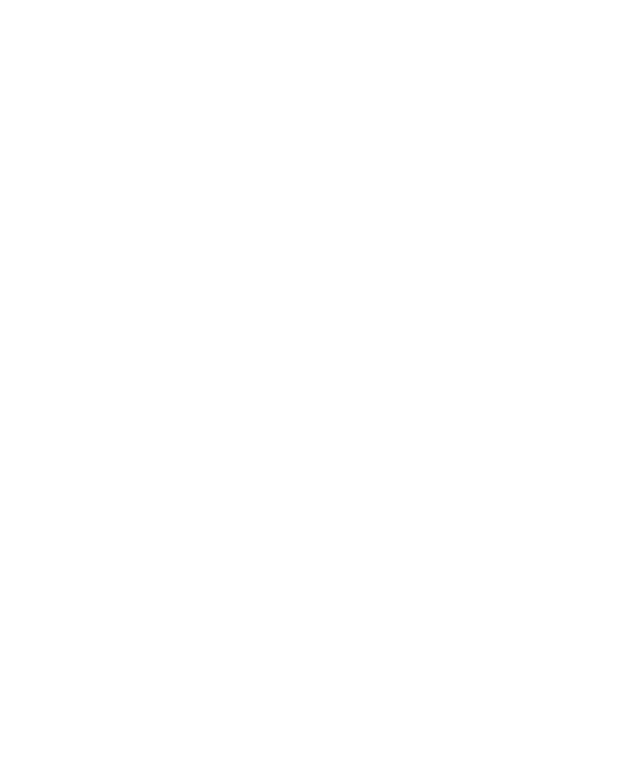
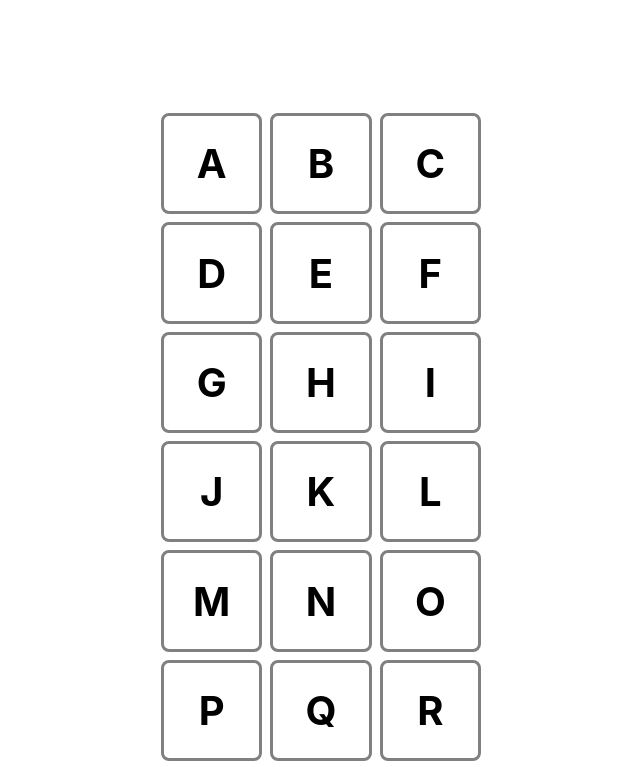
Before and after one commit to paccao/hangman-evolved, a React (Vite) app: page / in a window 1280 px wide. Shown: the part 739-1506 px from the top of the page, without its empty margins (319-959 px from the left). Before the commit the page ends 852 px from the top, so only its background shows below. Built offline with nearby package versions, Linux system fonts and the light colour scheme.

Commit message:
implement styling based on hard coded keyboard

```diff
--- a/src/App.tsx
+++ b/src/App.tsx
@@ -21,10 +21,17 @@
       margin: "0 auto",
       alignItems: "center",
     }}>
-      <p style={{ fontSize: "2rem", textAlign: "center" }}>Lose Win</p>
+      <p style={{
+        fontSize: "2rem",
+        textAlign: "center"
+      }}>Lose Win</p>
       <HangmanDrawing />
       <HangmanWord />
-      <Keyboard />
+      <div style={{
+        alignSelf: "stretch"
+      }}>
+        <Keyboard />
+      </div>
     </div >
   )
 }
--- /dev/null
+++ b/src/Keyboard.module.css
@@ -0,0 +1,26 @@
+.btn {
+	width: "100%";
+	border: 3px solid gray;
+	background: none;
+	aspect-ratio: 1 / 1;
+	font-size: 2.5rem;
+	text-transform: uppercase;
+	padding: .5rem;
+	font-weight: bold;
+	cursor: pointer;
+}
+
+.btn.active {
+	background-color: hsl(200, 100%, 50%);
+	color: white;
+}
+
+.btn.inactive {
+	opacity: .3;
+}
+
+.btn:hover:not(:disabled),
+.btn:focus:not(:disabled) {
+	background-color: hsl(200, 100%, 75%);
+	color: black;
+}
--- a/src/components/Keyboard.tsx
+++ b/src/components/Keyboard.tsx
@@ -1,7 +1,47 @@
 import {
 	ReactElement, FC
 } from 'react'
+import styles from "../Keyboard.module.css"
+
+const KEYS = [
+	"a",
+	"b",
+	"c",
+	"d",
+	"e",
+	"f",
+	"g",
+	"h",
+	"i",
+	"j",
+	"k",
+	"l",
+	"m",
+	"n",
+	"o",
+	"p",
+	"q",
+	"r",
+	"s",
+	"t",
+	"u",
+	"v",
+	"w",
+	"x",
+	"y",
+	"z",
+]
 
 export const Keyboard: FC = (): ReactElement => {
-	return <></>
+	return <section style={{
+		display: "grid",
+		gridTemplateColumns: "repeat(auto-fit, minmax(75px, 1fr))",
+		gap: ".5rem"
+	}}>
+		{KEYS.map(key => {
+			return (
+				<button className={`${styles.btn}`} key={key}>{key}</button>
+			)
+		})}
+	</section>
 }
```
